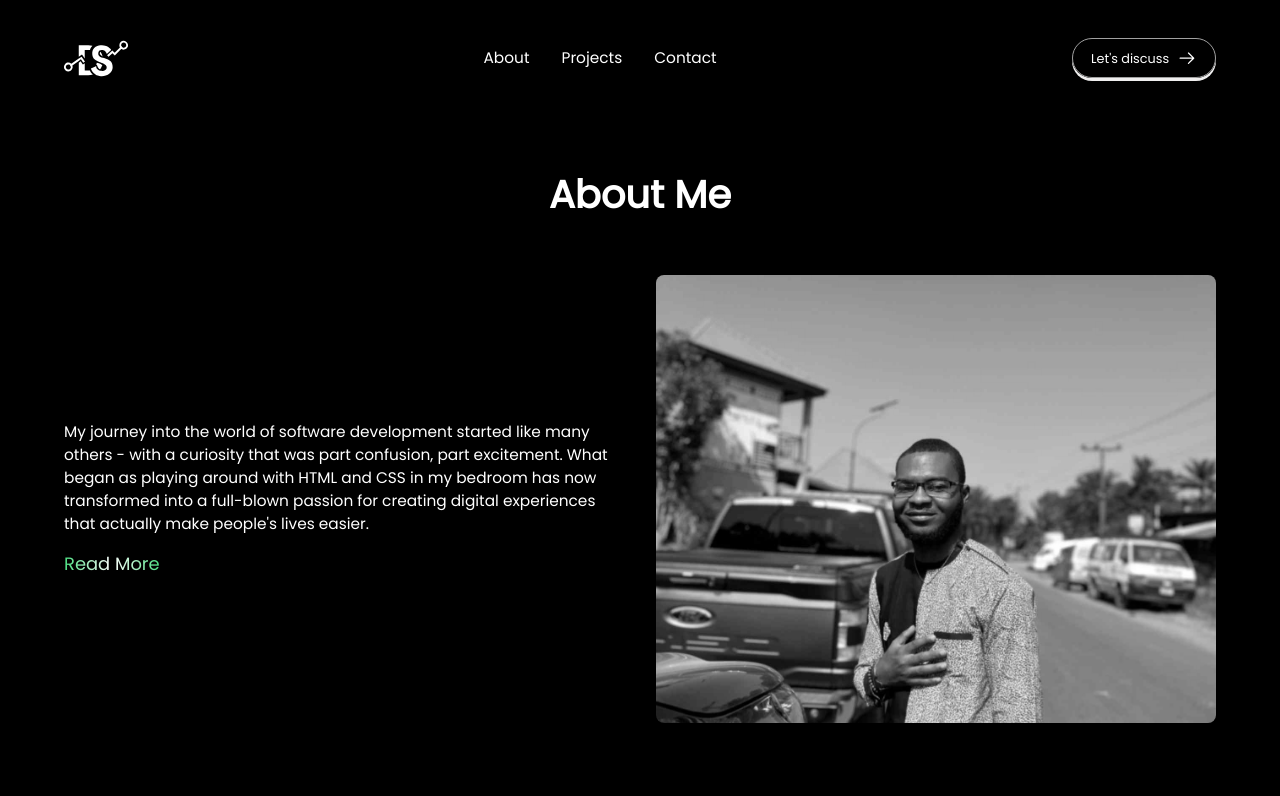
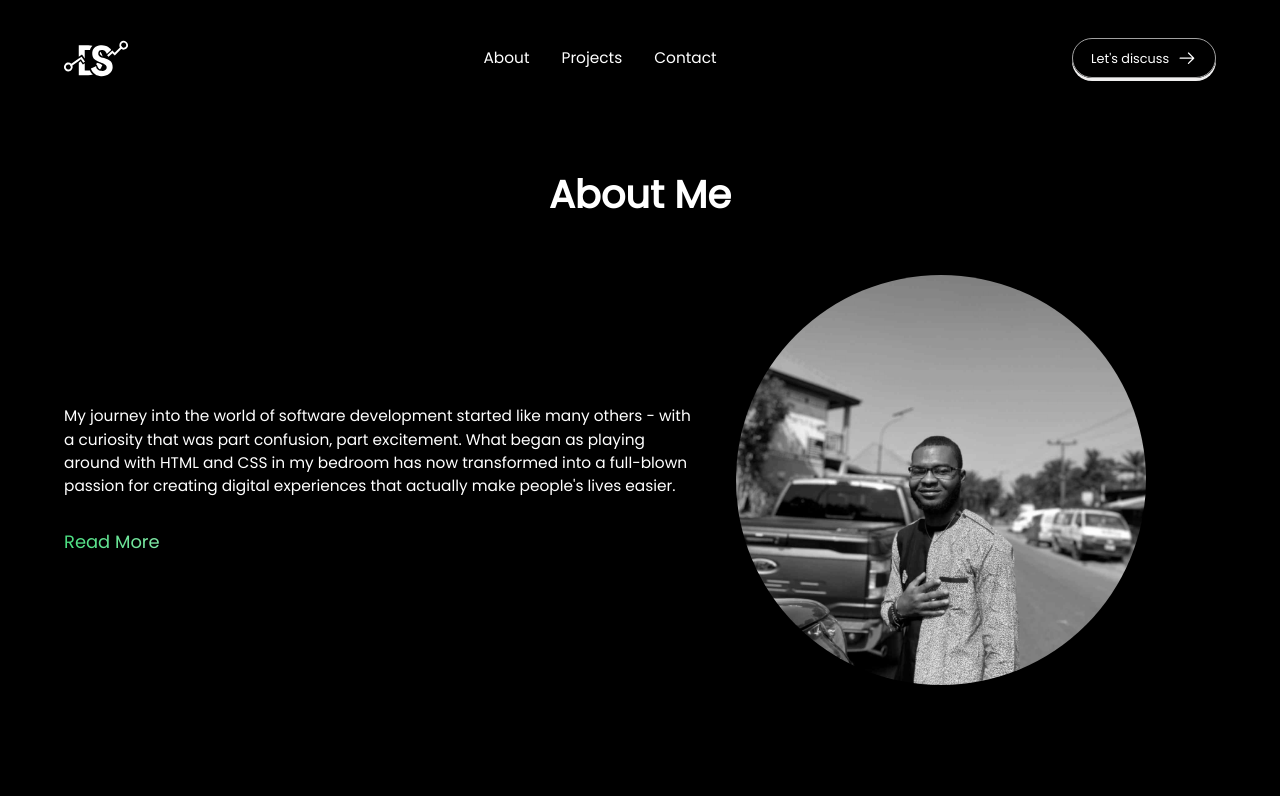
Before and after one commit to Sammyarc/portfolio-website, a React (Vite) app: page /about in a window 1280 px wide. Shown: the top 796 px of the page. Built offline with nearby package versions, Linux system fonts and the light colour scheme.

Commit message:
Made the profile picture to be rounded

```diff
--- a/src/components/About/About.jsx
+++ b/src/components/About/About.jsx
@@ -14,9 +14,9 @@ const About = () => {
                 <h2
                     className="text-[7.5vw] px-[4vw] text-left font-bold font-Poppins text-white mb-[4vw] md:text-[3vw] md:px-0 md:text-center">About Me</h2>
                 <div
-                    className="px-4 mx-auto flex flex-col-reverse md:flex-row items-center gap-8 md:px-[5vw]">
+                    className="px-4 mx-auto flex flex-col md:flex-row items-center gap-8 md:px-[5vw]">
                     {/* Text Section */}
-                    <div className="flex-1">
+                    <div className="w-full md:w-[50vw] flex flex-col gap-4">
                         <p
                             className="text-white font-Poppins text-[4vw] mb-4 md:text-[1.2vw]">
                             My journey into the world of software development started like many others -
@@ -52,11 +52,11 @@ const About = () => {
                     </div>
 
                     {/* Image Section */}
-                    <div className="flex-1 w-full">
+                    <div>
                         <img
                             src={profileImage}
                             alt="Profile Image"
-                            className="rounded-lg shadow-lg w-full h-[90vw] aspect-square object-cover mix-blend-luminosity md:h-[35vw]"/>
+                            className="rounded-full w-[80vw] h-[80vw] object-cover mix-blend-luminosity md:w-[32vw] md:h-[32vw]"/>
                     </div>
                 </div>
 
```
